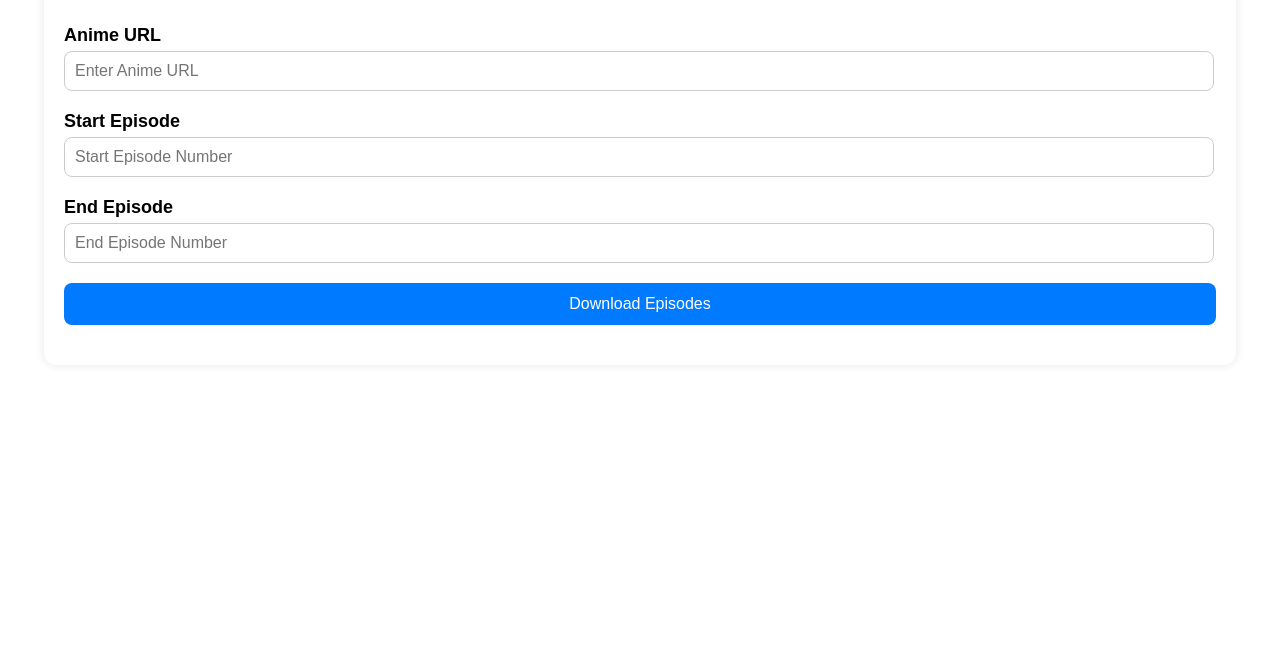
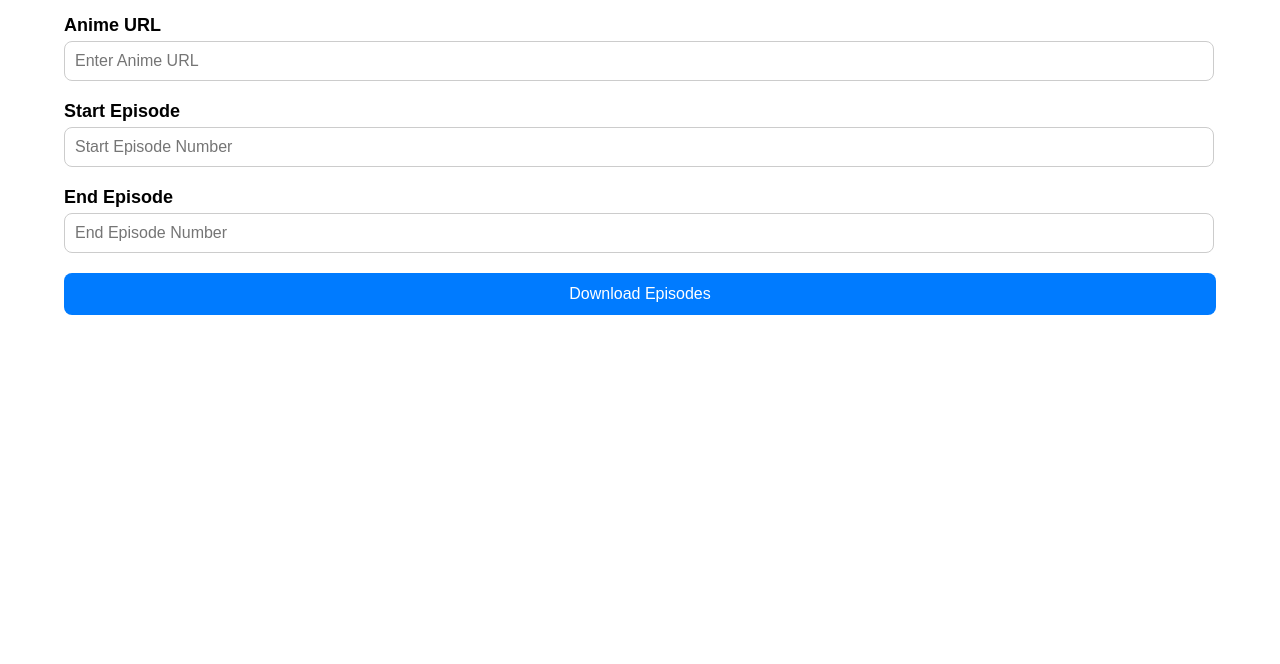
Before and after one commit to abrar-wadud/anime-downloader, a plain HTML site: page index.html in a window 1280 px wide. Shown: the part 136-800 px from the top of the page. Drawn offline with Linux system fonts and the light colour scheme.

Commit message:
Update styles.css

```diff
--- a/styles.css
+++ b/styles.css
@@ -7,16 +7,14 @@ body {
 
 .container {
     max-width: 90%;
-    margin: 50px auto;
+    margin: 30px auto;
     padding: 20px;
     background-color: #fff;
-    border-radius: 12px;
-    box-shadow: 0 0 10px rgba(0, 0, 0, 0.1);
 }
 
 h1 {
     text-align: center;
-    margin-bottom: 40px;
+    margin-bottom: 50px;
     color: #333;
     font-size: 28px;
 }
```
